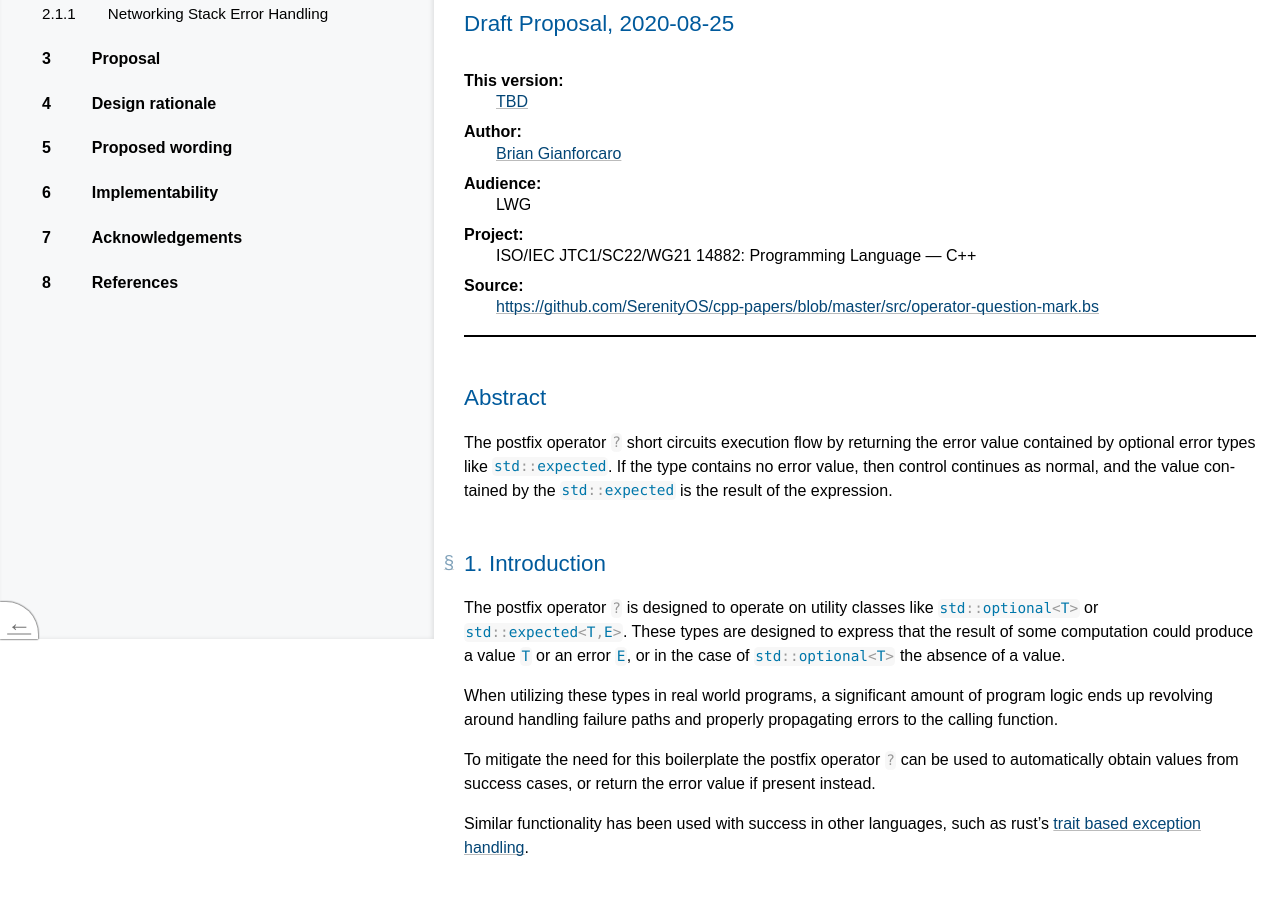
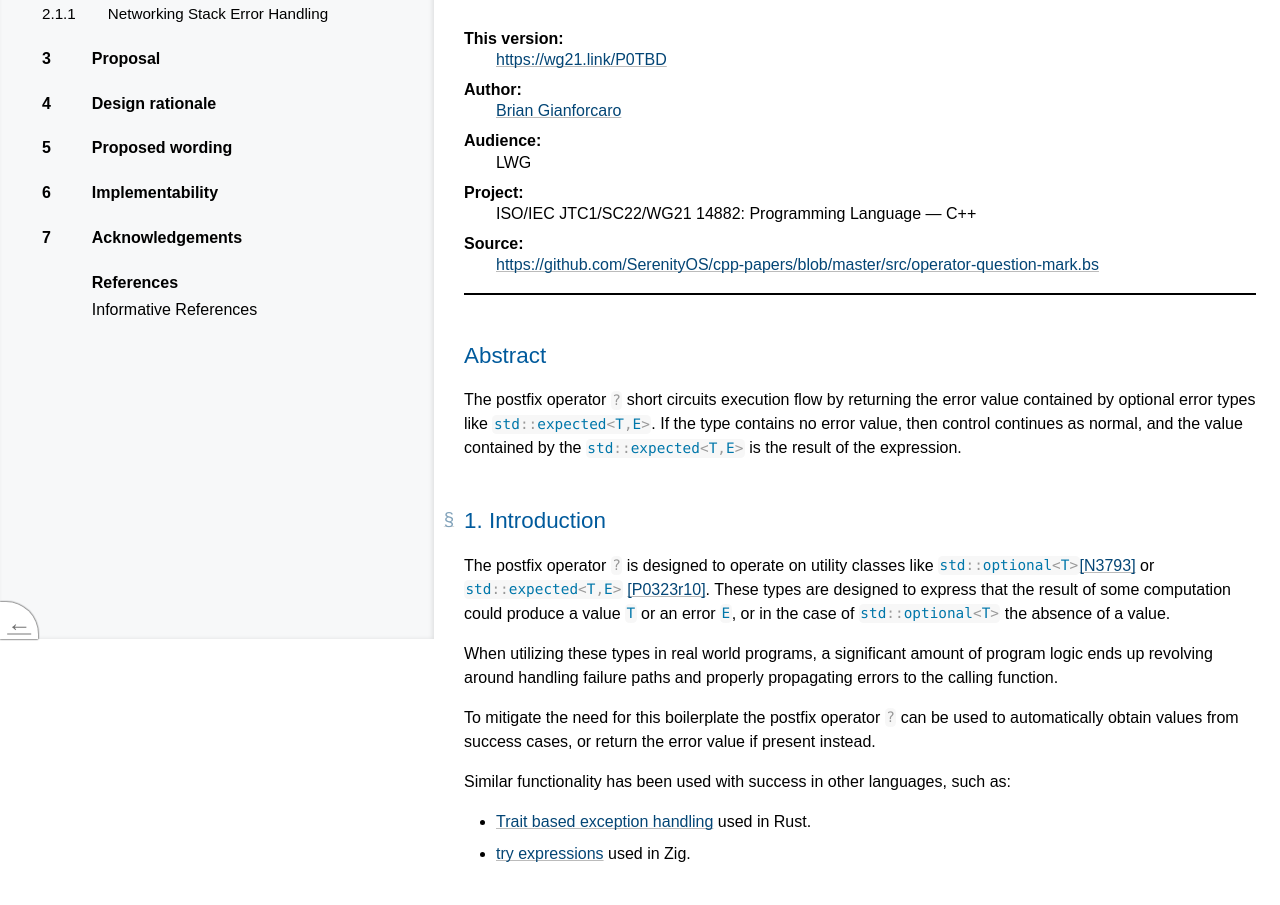
Before and after one commit to bgianfo/cpp-papers, a plain HTML site: page index.html in a window 1280 px wide. Shown: the part 161-1066 px from the top of the page. Drawn offline with Linux system fonts and the light colour scheme.

Commit message:
Meta: pre-commit hook needs to update the bikeshed reference db
SHA: 5b0000f6ac8f11bfe298e2f4e7af567a0956b3b6
Reason: push, by @bgianfo

Co-authored-by: github-actions[bot] <41898282+github-actions[bot]@users.noreply.github.com>

```diff
--- a/index.html
+++ b/index.html
@@ -2,7 +2,7 @@
  <head>
   <meta content="text/html; charset=utf-8" http-equiv="Content-Type">
   <meta content="width=device-width, initial-scale=1, shrink-to-fit=no" name="viewport">
-  <title>postfix operator question markR0: Error propagation via postfix operator question mark.</title>
+  <title>P0TBDR0: Error propagation via postfix operator &lt;code>?&lt;/code></title>
 <style data-fill-with="stylesheet">/******************************************************************************
  *                   Style sheet for the W3C specifications                   *
  *
@@ -1561,9 +1561,9 @@ Possible extra rowspan handling
     blockquote c-[il] { color: inherit; } /* Literal.Number.Integer.Long */
   </style>
   <meta content="Bikeshed version 4f053d00e, updated Tue Aug 10 14:13:32 2021 -0700" name="generator">
-  <link href="TBD" rel="canonical">
+  <link href="https://wg21.link/P0TBD" rel="canonical">
   <link href="https://isocpp.org/favicon.ico" rel="icon">
-  <meta content="aa9317ef0e71cc9bf5a94bcaf9ed619bfc46895c" name="document-revision">
+  <meta content="5b0000f6ac8f11bfe298e2f4e7af567a0956b3b6" name="document-revision">
 <style>/* style-autolinks */
 
 .css.css, .property.property, .descriptor.descriptor {
@@ -2072,12 +2072,12 @@ c-[il] { color: #000000 } /* Literal.Number.Integer.Long */
  <body class="h-entry">
   <div class="head">
    <p data-fill-with="logo"></p>
-   <h1 class="p-name no-ref" id="title">postfix operator question markR0<br>Error propagation via postfix operator question mark.</h1>
-   <h2 class="no-num no-toc no-ref heading settled" id="profile-and-date"><span class="content">Draft Proposal, <time class="dt-updated" datetime="2020-08-25">2020-08-25</time></span></h2>
+   <h1 class="p-name no-ref" id="title">P0TBDR0<br>Error propagation via postfix operator <code class="highlight"><c- o>?</c-></code></h1>
+   <h2 class="no-num no-toc no-ref heading settled" id="profile-and-date"><span class="content">Draft Proposal, <time class="dt-updated" datetime="2021-08-25">2021-08-25</time></span></h2>
    <div data-fill-with="spec-metadata">
     <dl>
      <dt>This version:
-     <dd><a class="u-url" href="TBD">TBD</a>
+     <dd><a class="u-url" href="https://wg21.link/P0TBD">https://wg21.link/P0TBD</a>
      <dt class="editor">Author:
      <dd class="editor p-author h-card vcard"><a class="p-name fn u-email email" href="mailto:bgianf@serenityos.org">Brian Gianforcaro</a>
      <dt>Audience:
@@ -2093,9 +2093,9 @@ c-[il] { color: #000000 } /* Literal.Number.Integer.Long */
   </div>
   <div class="p-summary" data-fill-with="abstract">
    <h2 class="no-num no-toc no-ref heading settled" id="abstract"><span class="content">Abstract</span></h2>
-   <p>The postfix operator <code class="highlight"><c- o>?</c-></code> short circuits execution flow by returning the error value contained by optional error types like <code class="highlight"><c- n>std</c-><c- o>::</c-><c- n>expected</c-></code>.
-
-If the type contains no error value, then control continues as normal, and the value contained by the <code class="highlight"><c- n>std</c-><c- o>::</c-><c- n>expected</c-></code> is the result of the expression.</p>
+   <p>The postfix operator <code class="highlight"><c- o>?</c-></code> short circuits execution flow by returning the error value contained by optional error types like <code class="highlight"><c- n>std</c-><c- o>::</c-><c- n>expected</c-><c- o>&lt;</c-><c- n>T</c-><c- p>,</c-><c- n>E</c-><c- o>></c-></code>.
+
+If the type contains no error value, then control continues as normal, and the value contained by the <code class="highlight"><c- n>std</c-><c- o>::</c-><c- n>expected</c-><c- o>&lt;</c-><c- n>T</c-><c- p>,</c-><c- n>E</c-><c- o>></c-></code> is the result of the expression.</p>
   </div>
   <nav data-fill-with="table-of-contents" id="toc">
    <h2 class="no-num no-toc no-ref" id="contents">Table of Contents</h2>
@@ -2115,19 +2115,29 @@ If the type contains no error value, then control continues as normal, and the v
     <li><a href="#proposed-wording"><span class="secno">5</span> <span class="content">Proposed wording</span></a>
     <li><a href="#implementability"><span class="secno">6</span> <span class="content">Implementability</span></a>
     <li><a href="#acknowledgements"><span class="secno">7</span> <span class="content">Acknowledgements</span></a>
-    <li><a href="#references"><span class="secno">8</span> <span class="content">References</span></a>
+    <li>
+     <a href="#references"><span class="secno"></span> <span class="content">References</span></a>
+     <ol class="toc">
+      <li><a href="#informative"><span class="secno"></span> <span class="content">Informative References</span></a>
+     </ol>
    </ol>
   </nav>
   <main>
    <h2 class="heading settled" data-level="1" id="introduction"><span class="secno">1. </span><span class="content">Introduction</span><a class="self-link" href="#introduction"></a></h2>
-   <p>The postfix operator <code class="highlight"><c- o>?</c-></code> is designed to operate on utility classes like <code class="highlight"><c- n>std</c-><c- o>::</c-><c- n>optional</c-><c- o>&lt;</c-><c- n>T</c-><c- o>></c-></code> or <code class="highlight"><c- n>std</c-><c- o>::</c-><c- n>expected</c-><c- o>&lt;</c-><c- n>T</c-><c- p>,</c-><c- n>E</c-><c- o>></c-></code>.
+   <p>The postfix operator <code class="highlight"><c- o>?</c-></code> is designed to operate on utility classes like <code class="highlight"><c- n>std</c-><c- o>::</c-><c- n>optional</c-><c- o>&lt;</c-><c- n>T</c-><c- o>></c-></code><a data-link-type="biblio" href="#biblio-n3793">[N3793]</a> or <code class="highlight"><c- n>std</c-><c- o>::</c-><c- n>expected</c-><c- o>&lt;</c-><c- n>T</c-><c- p>,</c-><c- n>E</c-><c- o>></c-></code> <a data-link-type="biblio" href="#biblio-p0323r10">[P0323r10]</a>.
 These types are designed to express that the result of some computation could produce a value <code class="highlight"><c- n>T</c-></code> or an error <code class="highlight"><c- n>E</c-></code>,
 or in the case of <code class="highlight"><c- n>std</c-><c- o>::</c-><c- n>optional</c-><c- o>&lt;</c-><c- n>T</c-><c- o>></c-></code> the absence of a value.</p>
    <p>When utilizing these types in real world programs, a significant amount of program logic ends up revolving around
 handling failure paths and properly propagating errors to the calling function.</p>
    <p>To mitigate the need for this boilerplate the postfix operator <code class="highlight"><c- o>?</c-></code> can be used to automatically obtain values from
 success cases, or return the error value if present instead.</p>
-   <p>Similar functionality has been used with success in other languages, such as rust’s <a href="https://github.com/rust-lang/rfcs/blob/master/text/0243-trait-based-exception-handling.md">trait based exception handling</a>.</p>
+   <p>Similar functionality has been used with success in other languages, such as:</p>
+   <ul>
+    <li data-md>
+     <p><a href="https://github.com/rust-lang/rfcs/blob/master/text/0243-trait-based-exception-handling.md">Trait based exception handling</a> used in Rust.</p>
+    <li data-md>
+     <p><a href="https://ziglang.org/documentation/master/#try">try expressions</a> used in Zig.</p>
+   </ul>
    <h2 class="heading settled" data-level="2" id="motivation"><span class="secno">2. </span><span class="content">Motivation</span><a class="self-link" href="#motivation"></a></h2>
    <h3 class="heading settled" data-level="2.1" id="use-cases"><span class="secno">2.1. </span><span class="content">Use Cases</span><a class="self-link" href="#use-cases"></a></h3>
    <h4 class="heading settled" data-level="2.1.1" id="networking-stack-error-handling-use-case"><span class="secno">2.1.1. </span><span class="content">Networking Stack Error Handling</span><a class="self-link" href="#networking-stack-error-handling-use-case"></a></h4>
@@ -2186,7 +2196,6 @@ success cases, or return the error value if present instead.</p>
    <h2 class="heading settled" data-level="5" id="proposed-wording"><span class="secno">5. </span><span class="content">Proposed wording</span><a class="self-link" href="#proposed-wording"></a></h2>
    <h2 class="heading settled" data-level="6" id="implementability"><span class="secno">6. </span><span class="content">Implementability</span><a class="self-link" href="#implementability"></a></h2>
    <h2 class="heading settled" data-level="7" id="acknowledgements"><span class="secno">7. </span><span class="content">Acknowledgements</span><a class="self-link" href="#acknowledgements"></a></h2>
-   <h2 class="heading settled" data-level="8" id="references"><span class="secno">8. </span><span class="content">References</span><a class="self-link" href="#references"></a></h2>
   </main>
 <script>
 (function() {
@@ -2317,3 +2326,11 @@ success cases, or return the error value if present instead.</p>
 
 })();
 </script>
+  <h2 class="no-num no-ref heading settled" id="references"><span class="content">References</span><a class="self-link" href="#references"></a></h2>
+  <h3 class="no-num no-ref heading settled" id="informative"><span class="content">Informative References</span><a class="self-link" href="#informative"></a></h3>
+  <dl>
+   <dt id="biblio-n3793">[N3793]
+   <dd>F. Cacciola, A. Krzemieński. <a href="https://wg21.link/n3793"><cite>A proposal to add a utility class to represent optional objects (Revision 5)</cite></a>. 3 October 2013. URL: <a href="https://wg21.link/n3793">https://wg21.link/n3793</a>
+   <dt id="biblio-p0323r10">[P0323r10]
+   <dd>JF Bastien, Vicente Botet. <a href="https://wg21.link/p0323r10"><cite>std::expected</cite></a>. 15 April 2021. URL: <a href="https://wg21.link/p0323r10">https://wg21.link/p0323r10</a>
+  </dl>
```
